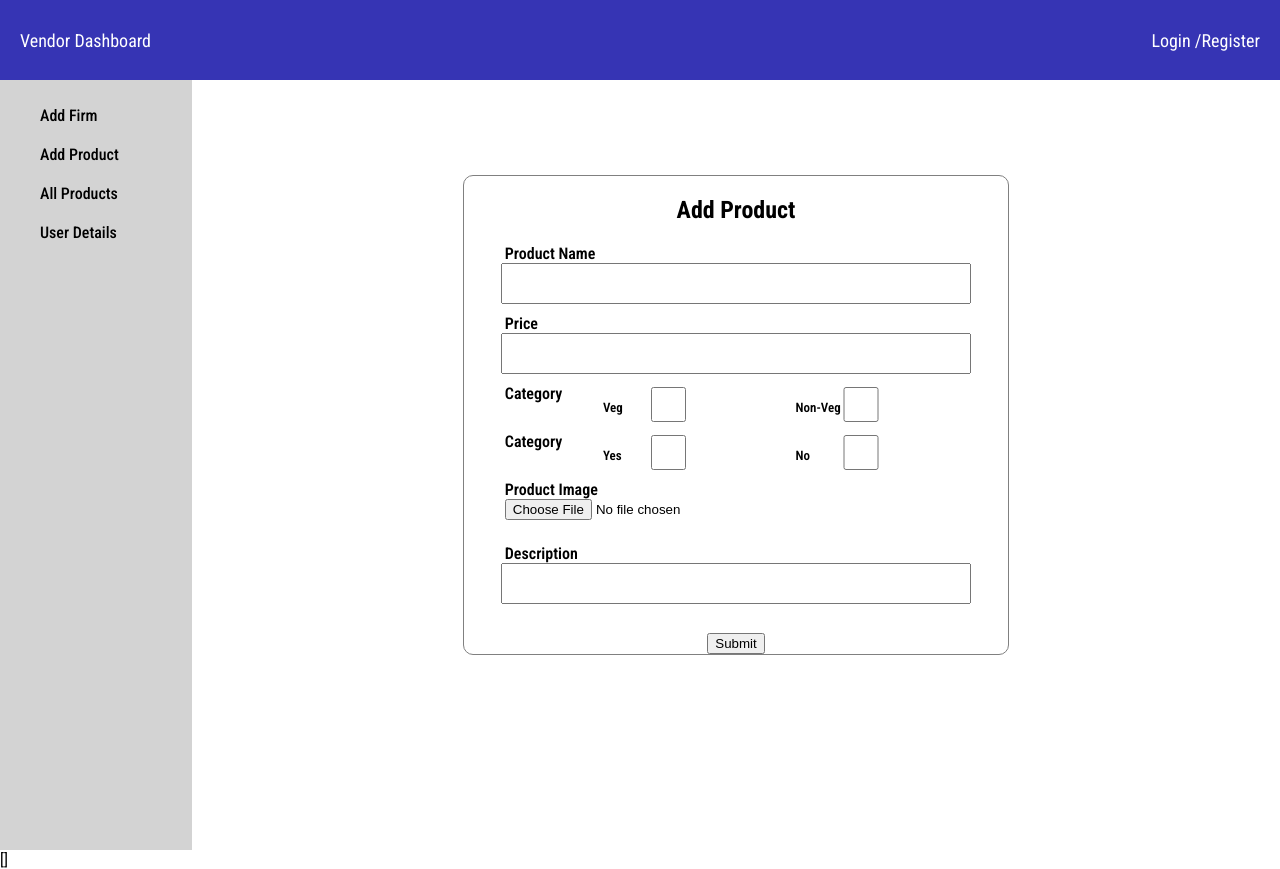
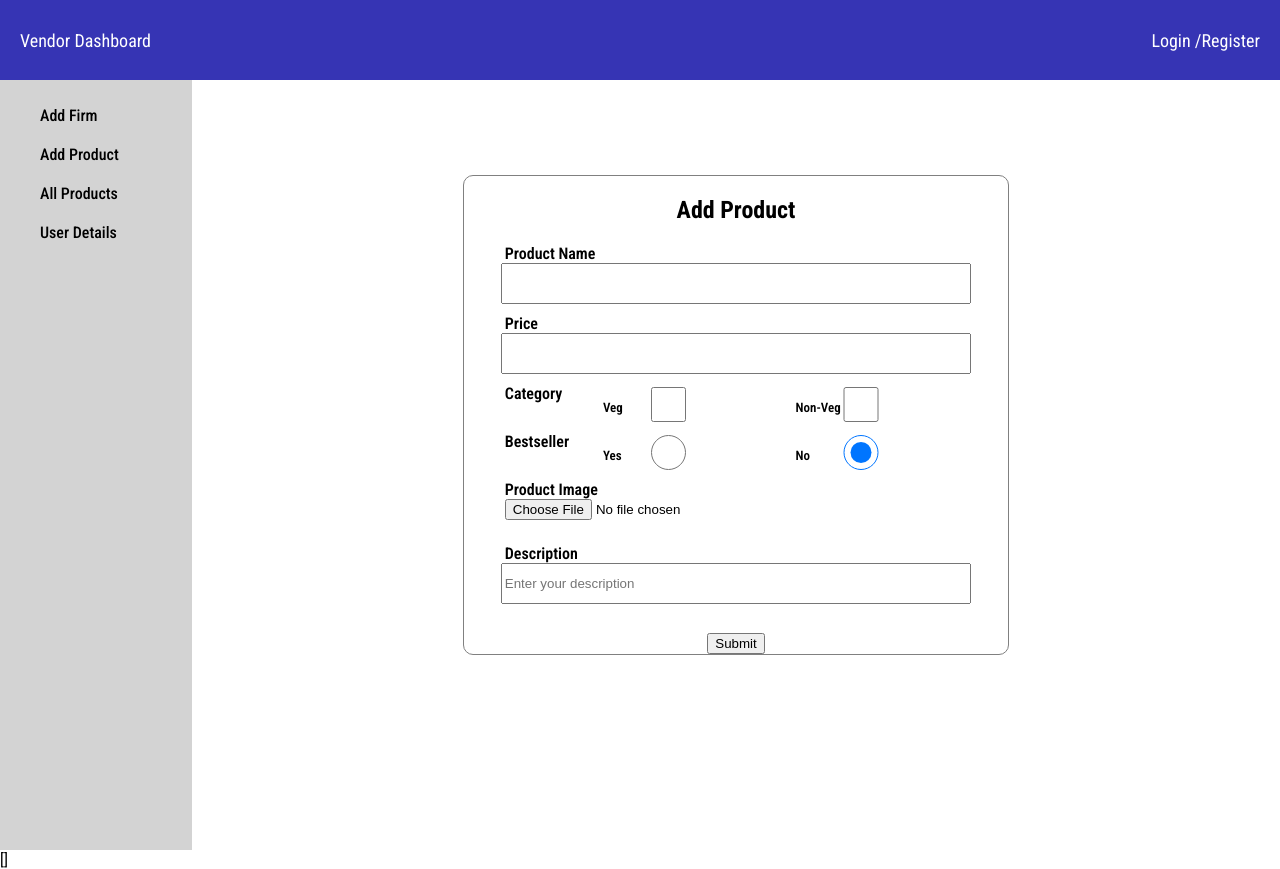
Before and after one commit to manikantakothuri786/swiggy-clone-frontend, a React (Vite) app: page / in a window 1280 px wide. Both pictures are taken after a click on the item "Add Product". Built offline with nearby package versions, Linux system fonts and the light colour scheme.

Commit message:
implemented AddProduct component

```diff
--- a/src/vendorDashboard/components/forms/AddFirm.jsx
+++ b/src/vendorDashboard/components/forms/AddFirm.jsx
@@ -39,7 +39,7 @@ const AddFirm = () => {
         body: formData,
       });
 
-      const data = await response;
+      const data = await response.json();
       if (response.ok) {
         console.log(data);
         alert("Firm added sucessfully");
@@ -50,6 +50,16 @@ const AddFirm = () => {
         setOffer("");
         setFile("");
       }
+      // console.log(data);
+      // console.log(data.firmId);
+      else if (data.message == "Vendor can only have, 🍴 1 firm!") {
+        alert("Firm already exists, you can add only one firm 🍴");
+      } else {
+        alert("Failed to add Firm 🍴");
+      }
+
+      const firmId = data.firmId;
+      localStorage.setItem("FirmId", firmId);
     } catch (error) {
       console.log(error);
       console.log("Unable to add Firm");
--- a/src/vendorDashboard/components/forms/AddProduct.jsx
+++ b/src/vendorDashboard/components/forms/AddProduct.jsx
@@ -1,15 +1,93 @@
+import { useState } from "react";
 import React from "react";
+import { API_URL } from "../../data/ApiPath";
 
 const AddProduct = () => {
+  const [productName, setProductName] = useState("");
+  const [price, setPrice] = useState("");
+  const [category, setCategory] = useState([]);
+  const [bestseller, setBestseller] = useState(false);
+  const [image, setImage] = useState(null);
+  const [description, setDescription] = useState("");
+
+  const handleCategoryChange = (event) => {
+    const value = event.target.value;
+    if (category.includes(value)) {
+      setCategory(category.filter((item) => item !== value));
+    } else {
+      setCategory([...category, value]);
+    }
+  };
+
+  const handleBestSeller = (event) => {
+    const value = event.target.value === "true";
+    setBestseller(value);
+  };
+
+  const handleImageUpload = (event) => {
+    const selectedImage = event.target.files[0];
+    setImage(selectedImage);
+  };
+
+  const handleAddProduct = async (e) => {
+    e.preventDefault();
+    try {
+      const loginToken = localStorage.getItem("loginToken");
+      const firmId = localStorage.getItem("FirmId");
+
+      if (!loginToken || !firmId) console.error("User not authenticated");
+
+      const formData = new FormData();
+      formData.append("productName", productName);
+      formData.append("price", price);
+      formData.append("image", image);
+      formData.append("description", description);
+
+      category.forEach((value) => {
+        formData.append("category", value);
+      });
+
+      const response = await fetch(`${API_URL}/product/add-product/${firmId}`, {
+        method: "POST",
+        body: formData,
+      });
+
+      const data = await response.json();
+      if (response.ok) {
+        console.log("product added sucessfully");
+        alert("product added sucessfully");
+        setProductName("");
+        setPrice("");
+        setCategory([]);
+        setBestseller(false);
+        setDescription("");
+        setImage(null);
+      }
+    } catch (error) {
+      console.error(error);
+      alert("Failed to add product");
+    }
+  };
+
   return (
     <div className="productSection">
-      <form className="tableForm">
+      <form className="tableForm" onSubmit={handleAddProduct}>
         <h2>Add Product</h2>
         <label>Product Name</label>
-        <input type="text" />
+        <input
+          type="text"
+          name="productName"
+          value={productName}
+          onChange={(e) => setProductName(e.target.value)}
+        />
 
         <label>Price</label>
-        <input type="text" />
+        <input
+          type="text"
+          name="price"
+          value={price}
+          onChange={(e) => setPrice(e.target.value)}
+        />
 
         {/* <label>Category</label>
         <input type="text" /> */}
@@ -18,11 +96,21 @@ const AddProduct = () => {
           <div className="inputsContainer">
             <div className="checkboxContainer">
               <label>Veg</label>
-              <input type="checkbox" value="Veg" />
+              <input
+                type="checkbox"
+                value="veg"
+                checked={category.includes("veg")}
+                onChange={handleCategoryChange}
+              />
             </div>
             <div className="checkboxContainer">
               <label>Non-Veg</label>
-              <input type="checkbox" value="Non-Veg" />
+              <input
+                type="checkbox"
+                value="non-veg"
+                checked={category.includes("non-veg")}
+                onChange={handleCategoryChange}
+              />
             </div>
           </div>
         </div>
@@ -30,28 +118,44 @@ const AddProduct = () => {
         {/* <label>Bestseller</label>
         <input type="text" /> */}
         <div className="check-inp">
-          <label>Category</label>
+          <label>Bestseller</label>
           <div className="inputsContainer">
             <div className="checkboxContainer">
               <label>Yes</label>
-              <input type="checkbox" value="Yes" />
+              <input
+                type="radio"
+                value="true"
+                checked={bestseller === true}
+                onChange={handleBestSeller}
+              />
             </div>
             <div className="checkboxContainer">
               <label>No</label>
-              <input type="checkbox" value="No" />
+              <input
+                type="radio"
+                value="false"
+                checked={bestseller === false}
+                onChange={handleBestSeller}
+              />
             </div>
           </div>
         </div>
 
         <label>Product Image</label>
-        <input type="file" />
+        <input type="file" name="image" onChange={handleImageUpload} />
 
         <label>Description</label>
-        <input type="text" />
+        <input
+          type="text"
+          placeholder="Enter your description"
+          name="description"
+          value={description}
+          onChange={(e) => setDescription(e.target.value)}
+        />
 
         <br />
         <div className="btnSubmit">
-          <button>Submit</button>
+          <button type="submit">Submit</button>
         </div>
       </form>
     </div>
--- a/src/vendorDashboard/components/forms/Login.jsx
+++ b/src/vendorDashboard/components/forms/Login.jsx
@@ -17,14 +17,30 @@ const Login = ({ showWelcomeHandler }) => {
       });
 
       const data = await response.json();
+      const vendorId = data.vendorId;
+      //console.log(vendorId);
       if (response.ok) {
         alert("Login Sucess");
         localStorage.setItem("loginToken", data.token);
-        console.log(data);
         console.log("Login sucessfully");
         setEmail("");
         setPassword("");
         showWelcomeHandler();
+      }
+      const vendorResponse = await fetch(
+        `${API_URL}/vendor/single-vendor/${vendorId}`,
+        {
+          method: "GET",
+        },
+      );
+      const vendorResponseData = await vendorResponse.json();
+      //console.log(vendorResponseData);
+      //console.log(firmId);
+
+      if (vendorResponse.ok) {
+        const firmId = vendorResponseData.vendorFirmId;
+        localStorage.setItem("FirmId", firmId);
+        console.log("firmId saved in the local storage");
       }
     } catch (error) {
       console.error(error);
```
